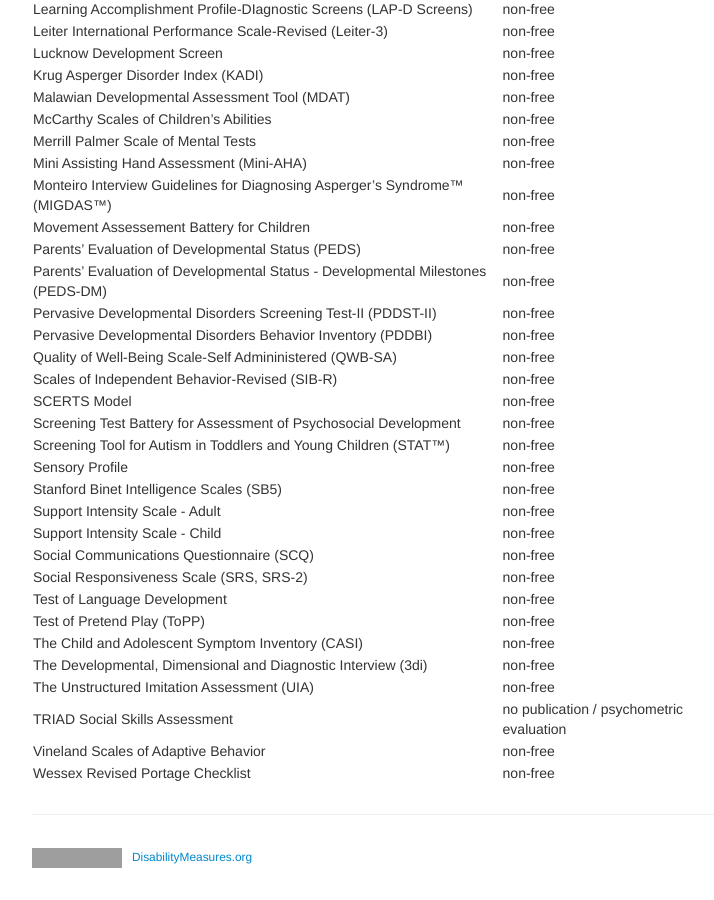
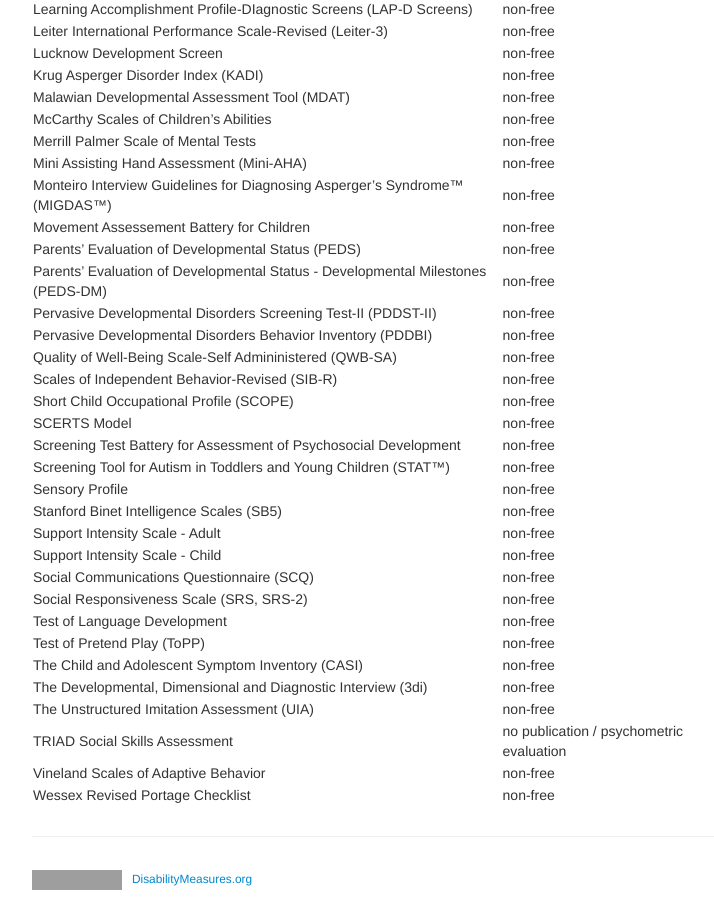
Before and after one commit to mjmaenner/disabilitymeasures, a Jekyll site: the page built from pages/donotqualify.md, in a window 1280 px wide and 900 px high, scrolled down 1596 px. Shown: the whole window, without its empty margins (258-972 px from the left). Built offline with Jekyll 4.4.1, drawn with Linux system fonts in a browser that asks for light colours; before the commit the page ends 2474 px from its top, so only the background shows below that; grey boxes are pictures that could not be loaded.

Commit message:
added SCOPE

```diff
--- a/pages/donotqualify.md
+++ b/pages/donotqualify.md
@@ -90,6 +90,7 @@ Pervasive Developmental Disorders Screening Test-II (PDDST-II) | non-free
 Pervasive Developmental Disorders Behavior Inventory (PDDBI) | non-free
 Quality of Well-Being Scale-Self Admininistered (QWB-SA) | non-free
 Scales of Independent Behavior-Revised (SIB-R) | non-free
+Short Child Occupational Profile (SCOPE) | non-free
 SCERTS Model | non-free
 Screening Test Battery for Assessment of Psychosocial Development | non-free
 Screening Tool for Autism in Toddlers and Young Children (STAT™) | non-free
```
